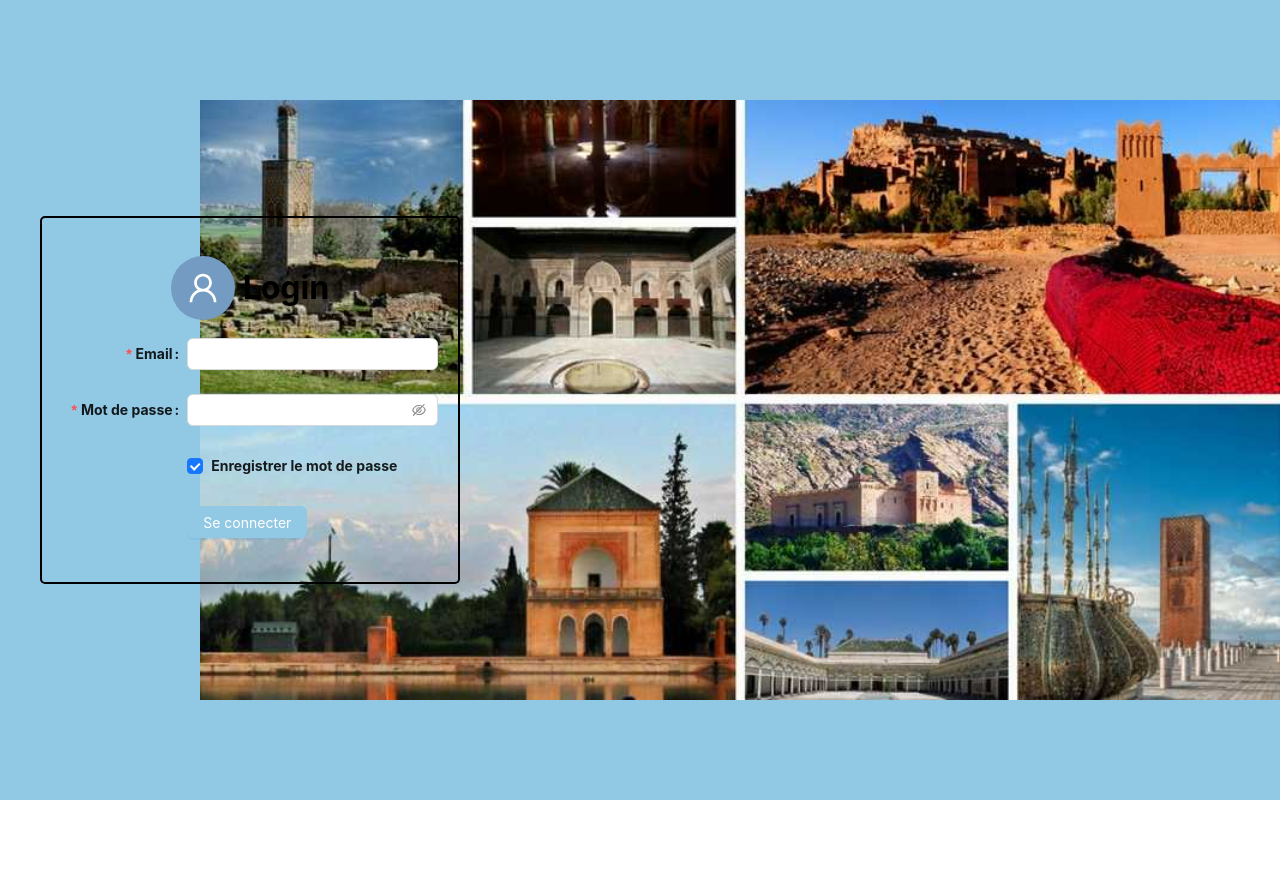
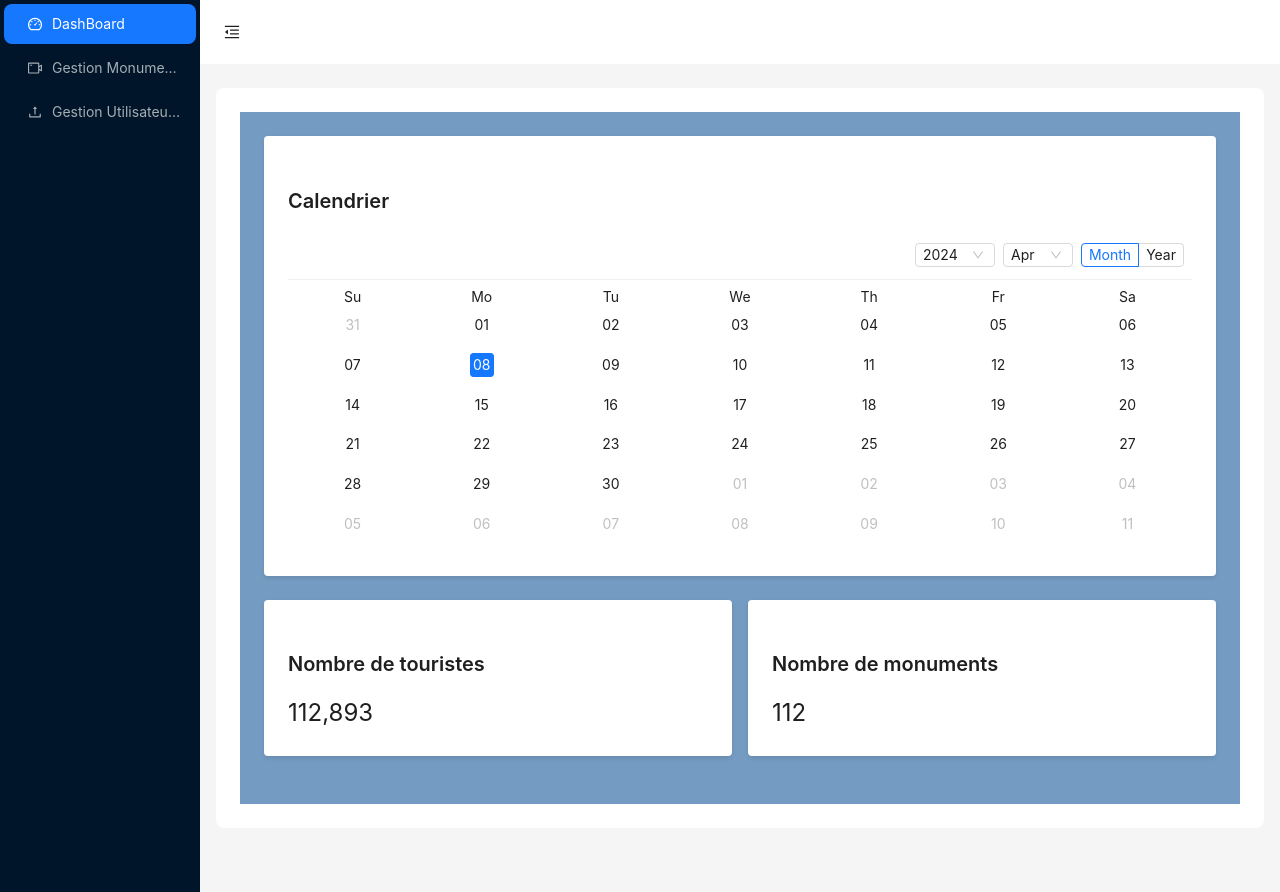
Before and after one commit to travolta11/projet-pfa, a React (Create React App) app in the folder app_front/: page / in a window 1280 px wide. Before the commit the page ends 800 px from the top, so only its background shows below. Built offline with nearby package versions, Linux system fonts and the light colour scheme.

Commit message:
fix issues merge

```diff
--- a/app_front/src/App.js
+++ b/app_front/src/App.js
@@ -5,14 +5,14 @@ import { BrowserRouter, Routes, Route, Link } from 'react-router-dom';
 import AppComponents from './AppComponents';
 import Login from './Pages/Login';
 function App() {
-  const [token, setToken] = useState(null);
+
   return (
     <BrowserRouter>
       <Routes>
-      <Route path="/login" element={<Login setToken={setToken} />} />
+      <Route path="/login" element={<Login />} />
         <Route
           path="/*"
-          element={token ? <AppComponents token={token} /> : <Login setToken={setToken} />}
+          element={<AppComponents /> }
         />
       </Routes>
     </BrowserRouter>
--- a/app_front/src/AppComponents/index.js
+++ b/app_front/src/AppComponents/index.js
@@ -14,7 +14,7 @@ import './style.css';
 const { Header, Sider, Content , Footer} = Layout;
 
 
-const AppComponents = ({ token }) => {
+const AppComponents = () => {
   const [collapsed, setCollapsed] = useState(false);
   const location = useLocation();
   const [selectedKeys, setSelectedKeys] = useState("/");
--- a/app_front/src/Pages/Login/index.js
+++ b/app_front/src/Pages/Login/index.js
@@ -1,6 +1,6 @@
 import React from 'react';
 import './index.css';
-import axios from 'axios';
+
 import { Button, Checkbox, Form,Avatar, Space, Input } from 'antd';
 import { UserOutlined } from '@ant-design/icons';
 
```
